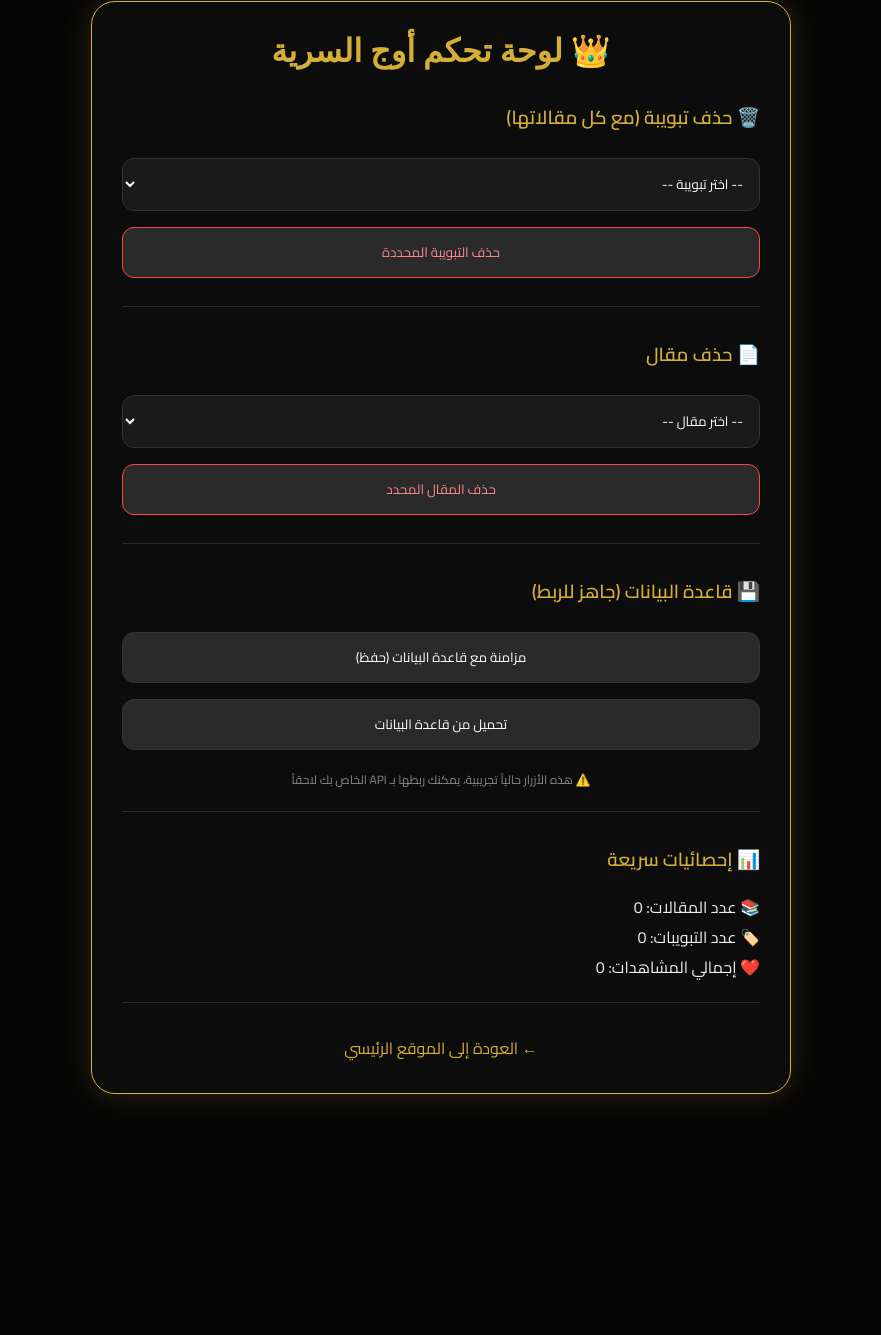
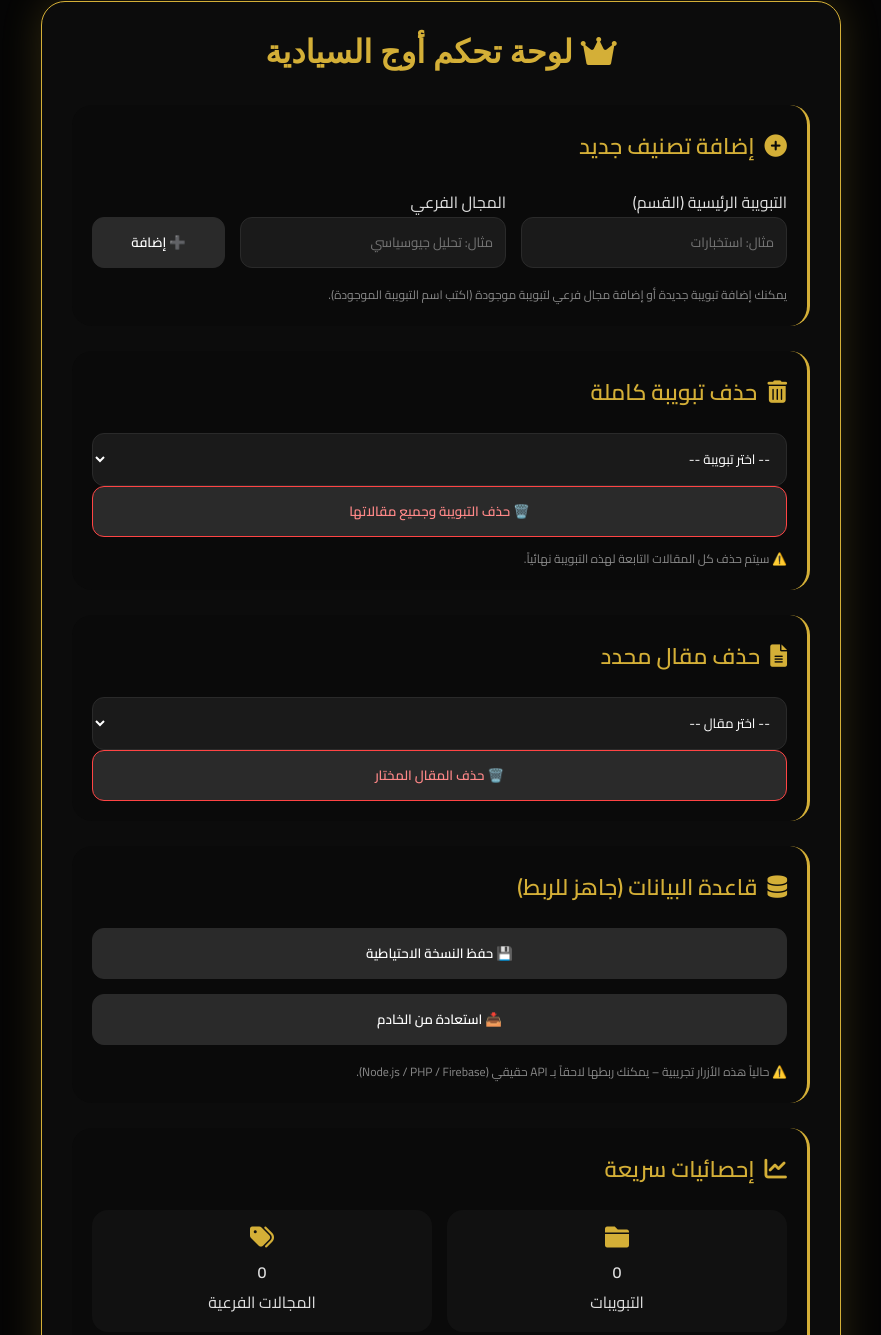
Before and after one commit to kings591998/Kingio, a plain HTML site: page admin.html in a window 1280 px wide. Shown: the part 39-1374 px from the top of the page, without its empty margins (199-1080 px from the left). Before the commit the page ends 1173 px from the top, so only its background shows below. Drawn offline with Linux system fonts and the light colour scheme.

Commit message:
Update admin panel title and styles

```diff
--- a/admin.html
+++ b/admin.html
@@ -3,148 +3,317 @@
 <head>
     <meta charset="UTF-8">
     <meta name="viewport" content="width=device-width, initial-scale=1.0">
-    <title>أوج | لوحة الإدارة المخفية</title>
-    <link href="https://fonts.googleapis.com/css2?family=Cairo:wght@400;600&display=swap" rel="stylesheet">
+    <title>أوج | لوحة الإدارة السيادية</title>
+    <link href="https://fonts.googleapis.com/css2?family=Amiri:wght@400;700&family=Cairo:wght@400;600&family=Cinzel:wght@700&display=swap" rel="stylesheet">
+    <link rel="stylesheet" href="https://cdnjs.cloudflare.com/ajax/libs/font-awesome/6.0.0-beta3/css/all.min.css">
     <style>
         * { margin: 0; padding: 0; box-sizing: border-box; }
+        :root {
+            --gold: #D4AF37;
+            --gold-dim: rgba(212, 175, 55, 0.15);
+            --dark-bg: #050505;
+            --card-bg: #0c0c0c;
+            --border: #1a1a1a;
+            --danger: #ff4444;
+            --success: #2ecc71;
+        }
         body {
-            background: #050505;
-            color: #eee;
+            background: var(--dark-bg);
+            color: #e0e0e0;
             font-family: 'Cairo', sans-serif;
             padding: 40px 20px;
             direction: rtl;
         }
         .admin-container {
-            max-width: 700px;
+            max-width: 800px;
             margin: 0 auto;
-            background: #0c0c0c;
-            border: 1px solid #D4AF37;
+            background: var(--card-bg);
+            border: 1px solid var(--gold);
             border-radius: 24px;
             padding: 30px;
-            box-shadow: 0 0 30px rgba(212,175,55,0.2);
+            box-shadow: 0 0 40px rgba(212,175,55,0.2);
         }
-        h1 { color: #D4AF37; text-align: center; margin-bottom: 30px; font-family: 'Cinzel', serif; }
-        .section { margin-bottom: 30px; border-bottom: 1px solid #2a2a2a; padding-bottom: 20px; }
-        h3 { color: #D4AF37; margin-bottom: 15px; }
-        select, button {
+        h1 {
+            color: var(--gold);
+            font-family: 'Cinzel', serif;
+            text-align: center;
+            margin-bottom: 30px;
+            font-size: 2rem;
+        }
+        .section {
+            background: #0a0a0a;
+            border-radius: 20px;
+            padding: 20px;
+            margin-bottom: 25px;
+            border-right: 3px solid var(--gold);
+        }
+        h3 {
+            color: var(--gold);
+            margin-bottom: 20px;
+            font-size: 1.4rem;
+            display: flex;
+            align-items: center;
+            gap: 10px;
+        }
+        .flex-row {
+            display: flex;
+            gap: 15px;
+            flex-wrap: wrap;
+            margin-bottom: 15px;
+        }
+        .flex-row > div {
+            flex: 1;
+        }
+        input, select, button {
             width: 100%;
             padding: 12px;
-            margin: 8px 0;
             background: #1a1a1a;
-            border: 1px solid #333;
+            border: 1px solid #2a2a2a;
             color: white;
             border-radius: 12px;
-            cursor: pointer;
             font-family: inherit;
+            transition: 0.2s;
+        }
+        input:focus, select:focus {
+            border-color: var(--gold);
+            outline: none;
         }
         button {
             background: #2a2a2a;
-            transition: 0.2s;
+            cursor: pointer;
+            font-weight: bold;
         }
-        button:hover { background: #D4AF37; color: black; border-color: #D4AF37; }
-        .danger-btn { border-color: #ff4444; color: #ff8888; }
-        .danger-btn:hover { background: #ff4444; color: white; }
-        hr { margin: 20px 0; border-color: #2a2a2a; }
-        .note { font-size: 12px; color: #888; margin-top: 10px; text-align: center; }
-        .back-link { display: block; text-align: center; margin-top: 25px; color: #D4AF37; text-decoration: none; }
+        button:hover {
+            background: var(--gold);
+            color: black;
+            border-color: var(--gold);
+        }
+        .btn-danger {
+            border-color: var(--danger);
+            color: #ff8888;
+        }
+        .btn-danger:hover {
+            background: var(--danger);
+            color: white;
+        }
+        hr {
+            margin: 20px 0;
+            border-color: var(--border);
+        }
+        .stats-grid {
+            display: grid;
+            grid-template-columns: repeat(2, 1fr);
+            gap: 15px;
+            margin-top: 15px;
+        }
+        .stat-card {
+            background: #111;
+            padding: 15px;
+            border-radius: 16px;
+            text-align: center;
+        }
+        .stat-card i {
+            color: var(--gold);
+            font-size: 1.5rem;
+            margin-bottom: 8px;
+            display: block;
+        }
+        .back-link {
+            display: inline-block;
+            margin-top: 20px;
+            color: var(--gold);
+            text-decoration: none;
+            text-align: center;
+            width: 100%;
+        }
+        .back-link:hover {
+            text-decoration: underline;
+        }
+        .note {
+            font-size: 12px;
+            color: #888;
+            margin-top: 10px;
+        }
+        @media (max-width: 600px) {
+            .admin-container { padding: 20px; }
+            .flex-row { flex-direction: column; }
+        }
     </style>
 </head>
 <body>
 <div class="admin-container">
-    <h1>👑 لوحة تحكم أوج السرية</h1>
+    <h1><i class="fas fa-crown"></i> لوحة تحكم أوج السيادية</h1>
+
+    <!-- قسم إضافة تبويبة ومجال -->
     <div class="section">
-        <h3>🗑️ حذف تبويبة (مع كل مقالاتها)</h3>
+        <h3><i class="fas fa-plus-circle"></i> إضافة تصنيف جديد</h3>
+        <div class="flex-row">
+            <div>
+                <label>التبويبة الرئيسية (القسم)</label>
+                <input type="text" id="new-tab" placeholder="مثال: استخبارات">
+            </div>
+            <div>
+                <label>المجال الفرعي</label>
+                <input type="text" id="new-field" placeholder="مثال: تحليل جيوسياسي">
+            </div>
+            <div style="flex: 0.5;">
+                <label>&nbsp;</label>
+                <button id="add-category-btn">➕ إضافة</button>
+            </div>
+        </div>
+        <div class="note">يمكنك إضافة تبويبة جديدة أو إضافة مجال فرعي لتبويبة موجودة (اكتب اسم التبويبة الموجودة).</div>
+    </div>
+
+    <!-- قسم حذف تبويبة -->
+    <div class="section">
+        <h3><i class="fas fa-trash-alt"></i> حذف تبويبة كاملة</h3>
         <select id="delete-tab-select"></select>
-        <button id="delete-tab-btn" class="danger-btn">حذف التبويبة المحددة</button>
+        <button id="delete-tab-btn" class="btn-danger">🗑️ حذف التبويبة وجميع مقالاتها</button>
+        <div class="note">⚠️ سيتم حذف كل المقالات التابعة لهذه التبويبة نهائياً.</div>
     </div>
+
+    <!-- قسم حذف مقال -->
     <div class="section">
-        <h3>📄 حذف مقال</h3>
+        <h3><i class="fas fa-file-alt"></i> حذف مقال محدد</h3>
         <select id="delete-article-select"></select>
-        <button id="delete-article-btn" class="danger-btn">حذف المقال المحدد</button>
+        <button id="delete-article-btn" class="btn-danger">🗑️ حذف المقال المختار</button>
     </div>
+
+    <!-- قسم قاعدة البيانات -->
     <div class="section">
-        <h3>💾 قاعدة البيانات (جاهز للربط)</h3>
-        <button id="sync-database-btn">مزامنة مع قاعدة البيانات (حفظ)</button>
-        <button id="load-from-db-btn">تحميل من قاعدة البيانات</button>
-        <div class="note">⚠️ هذه الأزرار حالياً تجريبية، يمكنك ربطها بـ API الخاص بك لاحقاً</div>
+        <h3><i class="fas fa-database"></i> قاعدة البيانات (جاهز للربط)</h3>
+        <div class="flex-row">
+            <button id="sync-database-btn">💾 حفظ النسخة الاحتياطية</button>
+            <button id="load-from-db-btn">📥 استعادة من الخادم</button>
+        </div>
+        <div class="note">⚠️ حالياً هذه الأزرار تجريبية – يمكنك ربطها لاحقاً بـ API حقيقي (Node.js / PHP / Firebase).</div>
     </div>
+
+    <!-- قسم الإحصائيات -->
     <div class="section">
-        <h3>📊 إحصائيات سريعة</h3>
-        <div id="stats-preview"></div>
+        <h3><i class="fas fa-chart-line"></i> إحصائيات سريعة</h3>
+        <div id="stats-container" class="stats-grid"></div>
     </div>
+
     <a href="index.html" class="back-link">← العودة إلى الموقع الرئيسي</a>
 </div>
 
 <script>
-    // قراءة البيانات من localStorage (مشتركة مع الموقع الرئيسي)
-    let awjData = JSON.parse(localStorage.getItem('awj_logic')) || {};
-    let articles = JSON.parse(localStorage.getItem('awj_articles')) || [];
+    // ----------------------------- دوال التحديث العامة -----------------------------
+    function loadData() {
+        return {
+            awjData: JSON.parse(localStorage.getItem('awj_logic')) || {},
+            articles: JSON.parse(localStorage.getItem('awj_articles')) || []
+        };
+    }
+    function saveData(awjData, articles) {
+        localStorage.setItem('awj_logic', JSON.stringify(awjData));
+        localStorage.setItem('awj_articles', JSON.stringify(articles));
+    }
+    function addSecurityLog(action) {
+        let logs = JSON.parse(localStorage.getItem('security_logs')) || [];
+        logs.unshift({ time: new Date().toLocaleString(), action });
+        localStorage.setItem('security_logs', JSON.stringify(logs.slice(0, 50)));
+    }
 
-    function refreshSelects() {
-        // تعبئة قائمة التبويبات
+    // تحديث جميع القوائم والإحصائيات
+    function refreshAll() {
+        let { awjData, articles } = loadData();
+        // تحديث قائمة التبويبات للحذف
         const tabSelect = document.getElementById('delete-tab-select');
         if (tabSelect) {
             let tabs = Object.keys(awjData);
-            tabSelect.innerHTML = '<option value="">-- اختر تبويبة --</option>' + tabs.map(t => `<option value="${t}">${t} (${articles.filter(a=>a.category===t).length} مقال)</option>`).join('');
+            tabSelect.innerHTML = '<option value="">-- اختر تبويبة --</option>' +
+                tabs.map(t => `<option value="${t}">${t} (${articles.filter(a=>a.category===t).length} مقال)</option>`).join('');
         }
-        // تعبئة قائمة المقالات
+        // تحديث قائمة المقالات للحذف
         const artSelect = document.getElementById('delete-article-select');
         if (artSelect) {
-            artSelect.innerHTML = '<option value="">-- اختر مقال --</option>' + articles.map(a => `<option value="${a.id}">${a.title} (${a.category})</option>`).join('');
+            artSelect.innerHTML = '<option value="">-- اختر مقال --</option>' +
+                articles.map(a => `<option value="${a.id}">${a.title} (${a.category})</option>`).join('');
         }
-        // عرض الإحصائيات
-        const statsDiv = document.getElementById('stats-preview');
+        // تحديث الإحصائيات
+        const statsDiv = document.getElementById('stats-container');
         if (statsDiv) {
+            const totalViews = articles.reduce((sum, a) => sum + (a.views || 0), 0);
+            const totalFields = Object.values(awjData).reduce((sum, arr) => sum + arr.length, 0);
             statsDiv.innerHTML = `
-                <p>📚 عدد المقالات: ${articles.length}</p>
-                <p>🏷️ عدد التبويبات: ${Object.keys(awjData).length}</p>
-                <p>❤️ إجمالي المشاهدات: ${articles.reduce((sum,a)=>sum+(a.views||0),0)}</p>
+                <div class="stat-card"><i class="fas fa-folder"></i><h4>${Object.keys(awjData).length}</h4><p>التبويبات</p></div>
+                <div class="stat-card"><i class="fas fa-tags"></i><h4>${totalFields}</h4><p>المجالات الفرعية</p></div>
+                <div class="stat-card"><i class="fas fa-newspaper"></i><h4>${articles.length}</h4><p>المقالات</p></div>
+                <div class="stat-card"><i class="fas fa-eye"></i><h4>${totalViews}</h4><p>إجمالي المشاهدات</p></div>
             `;
         }
     }
 
-    // حذف تبويبة
+    // ----------------------------- إضافة تبويبة أو مجال فرعي -----------------------------
+    function addCategory() {
+        let tab = document.getElementById('new-tab').value.trim();
+        let field = document.getElementById('new-field').value.trim();
+        if (!tab || !field) {
+            alert("الرجاء إدخال التبويبة والمجال الفرعي.");
+            return;
+        }
+        let { awjData, articles } = loadData();
+        if (!awjData[tab]) {
+            awjData[tab] = [];
+        }
+        if (!awjData[tab].includes(field)) {
+            awjData[tab].push(field);
+            saveData(awjData, articles);
+            addSecurityLog(`إضافة مجال جديد: "${field}" ضمن تبويبة "${tab}"`);
+            alert(`✅ تمت إضافة المجال "${field}" إلى التبويبة "${tab}"`);
+            document.getElementById('new-field').value = '';
+        } else {
+            alert("هذا المجال موجود مسبقاً في هذه التبويبة.");
+        }
+        refreshAll();
+    }
+    document.getElementById('add-category-btn').addEventListener('click', addCategory);
+
+    // ----------------------------- حذف تبويبة -----------------------------
     document.getElementById('delete-tab-btn')?.addEventListener('click', () => {
         let tabName = document.getElementById('delete-tab-select').value;
         if (!tabName) { alert("اختر تبويبة أولاً"); return; }
-        if (confirm(`⚠️ هل أنت متأكد من حذف التبويبة "${tabName}" وجميع مقالاتها (${articles.filter(a=>a.category===tabName).length} مقال)؟`)) {
+        let { awjData, articles } = loadData();
+        let count = articles.filter(a => a.category === tabName).length;
+        if (confirm(`⚠️ هل أنت متأكد من حذف التبويبة "${tabName}" وجميع مقالاتها (${count} مقال)؟`)) {
             delete awjData[tabName];
             articles = articles.filter(a => a.category !== tabName);
-            localStorage.setItem('awj_logic', JSON.stringify(awjData));
-            localStorage.setItem('awj_articles', JSON.stringify(articles));
-            refreshSelects();
-            // تسجيل في السجل الأمني
-            let logs = JSON.parse(localStorage.getItem('security_logs')) || [];
-            logs.unshift({ time: new Date().toLocaleString(), action: `حذف تبويبة: ${tabName} من admin` });
-            localStorage.setItem('security_logs', JSON.stringify(logs.slice(0,50)));
+            saveData(awjData, articles);
+            addSecurityLog(`حذف تبويبة: ${tabName}`);
             alert(`✅ تم حذف التبويبة "${tabName}"`);
+            refreshAll();
         }
     });
 
-    // حذف مقال
+    // ----------------------------- حذف مقال -----------------------------
     document.getElementById('delete-article-btn')?.addEventListener('click', () => {
         let artId = document.getElementById('delete-article-select').value;
         if (!artId) { alert("اختر مقالاً أولاً"); return; }
-        let art = articles.find(a => a.id == artId);
-        if (!art) return;
-        if (confirm(`⚠️ هل أنت متأكد من حذف المقال "${art.title}"؟`)) {
+        let { awjData, articles } = loadData();
+        let article = articles.find(a => a.id == artId);
+        if (!article) return;
+        if (confirm(`⚠️ هل أنت متأكد من حذف المقال "${article.title}"؟`)) {
             articles = articles.filter(a => a.id != artId);
-            localStorage.setItem('awj_articles', JSON.stringify(articles));
-            refreshSelects();
-            let logs = JSON.parse(localStorage.getItem('security_logs')) || [];
-            logs.unshift({ time: new Date().toLocaleString(), action: `حذف مقال: ${art.title} (${art.category}) من admin` });
-            localStorage.setItem('security_logs', JSON.stringify(logs.slice(0,50)));
-            alert(`✅ تم حذف المقال "${art.title}"`);
+            saveData(awjData, articles);
+            addSecurityLog(`حذف مقال: ${article.title} (${article.category})`);
+            alert(`✅ تم حذف المقال "${article.title}"`);
+            refreshAll();
         }
     });
 
-    // قاعدة البيانات (جاهز للربط)
+    // ----------------------------- دوال قاعدة البيانات (جاهزة للتعديل) -----------------------------
     async function saveToDatabase() {
-        const data = { awjData, articles, userStats: JSON.parse(localStorage.getItem('user_stats')||'{}'), favorites: JSON.parse(localStorage.getItem('favorites')||'[]'), viewHistory: JSON.parse(localStorage.getItem('view_history')||'[]') };
-        console.log("📡 حفظ البيانات إلى الخادم:", data);
-        // هنا يمكنك إضافة fetch إلى API الخاص بك
-        // await fetch('/api/save', { method: 'POST', body: JSON.stringify(data), headers: { 'Content-Type': 'application/json' } });
-        alert("جاهز للحفظ في قاعدة البيانات - أضف كود fetch الخاص بك هنا");
+        let { awjData, articles } = loadData();
+        let userStats = JSON.parse(localStorage.getItem('user_stats') || '{}');
+        let favorites = JSON.parse(localStorage.getItem('favorites') || '[]');
+        let viewHistory = JSON.parse(localStorage.getItem('view_history') || '[]');
+        let securityLogs = JSON.parse(localStorage.getItem('security_logs') || '[]');
+        const fullData = { awjData, articles, userStats, favorites, viewHistory, securityLogs };
+        console.log("📡 حفظ البيانات إلى الخادم:", fullData);
+        // await fetch('/api/save', { method: 'POST', body: JSON.stringify(fullData), headers: { 'Content-Type': 'application/json' } });
+        alert("جاهز للحفظ! قم بإضافة كود fetch الخاص بك.");
     }
     async function loadFromDatabase() {
         console.log("📡 تحميل البيانات من الخادم");
@@ -152,19 +321,19 @@
         // const data = await res.json();
         // localStorage.setItem('awj_logic', JSON.stringify(data.awjData));
         // localStorage.setItem('awj_articles', JSON.stringify(data.articles));
-        // location.reload();
-        alert("جاهز للتحميل من قاعدة البيانات - أضف كود fetch الخاص بك");
+        // localStorage.setItem('user_stats', JSON.stringify(data.userStats));
+        // localStorage.setItem('favorites', JSON.stringify(data.favorites));
+        // localStorage.setItem('view_history', JSON.stringify(data.viewHistory));
+        // localStorage.setItem('security_logs', JSON.stringify(data.securityLogs));
+        alert("جاهز للتحميل! قم بإضافة كود fetch الخاص بك.");
+        refreshAll();
     }
     document.getElementById('sync-database-btn')?.addEventListener('click', saveToDatabase);
     document.getElementById('load-from-db-btn')?.addEventListener('click', loadFromDatabase);
 
-    // تحديث البيانات أولاً
-    refreshSelects();
-
-    // إضافة سجل أمني لفتح لوحة الإدارة
-    let logs = JSON.parse(localStorage.getItem('security_logs')) || [];
-    logs.unshift({ time: new Date().toLocaleString(), action: "فتح لوحة الإدارة المخفية" });
-    localStorage.setItem('security_logs', JSON.stringify(logs.slice(0,50)));
+    // ----------------------------- التهيئة الأولية -----------------------------
+    refreshAll();
+    addSecurityLog("فتح لوحة الإدارة السيادية (نسخة كاملة)");
 </script>
 </body>
 </html>
```
